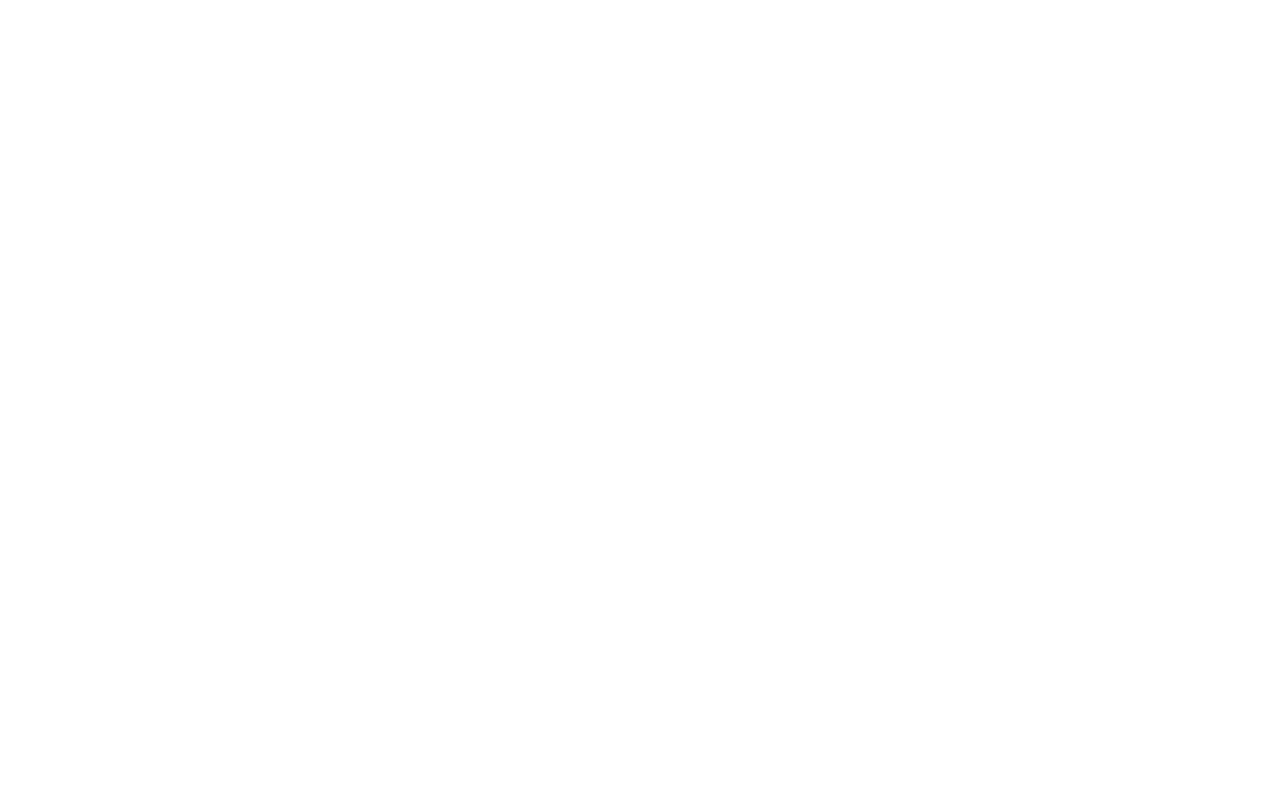
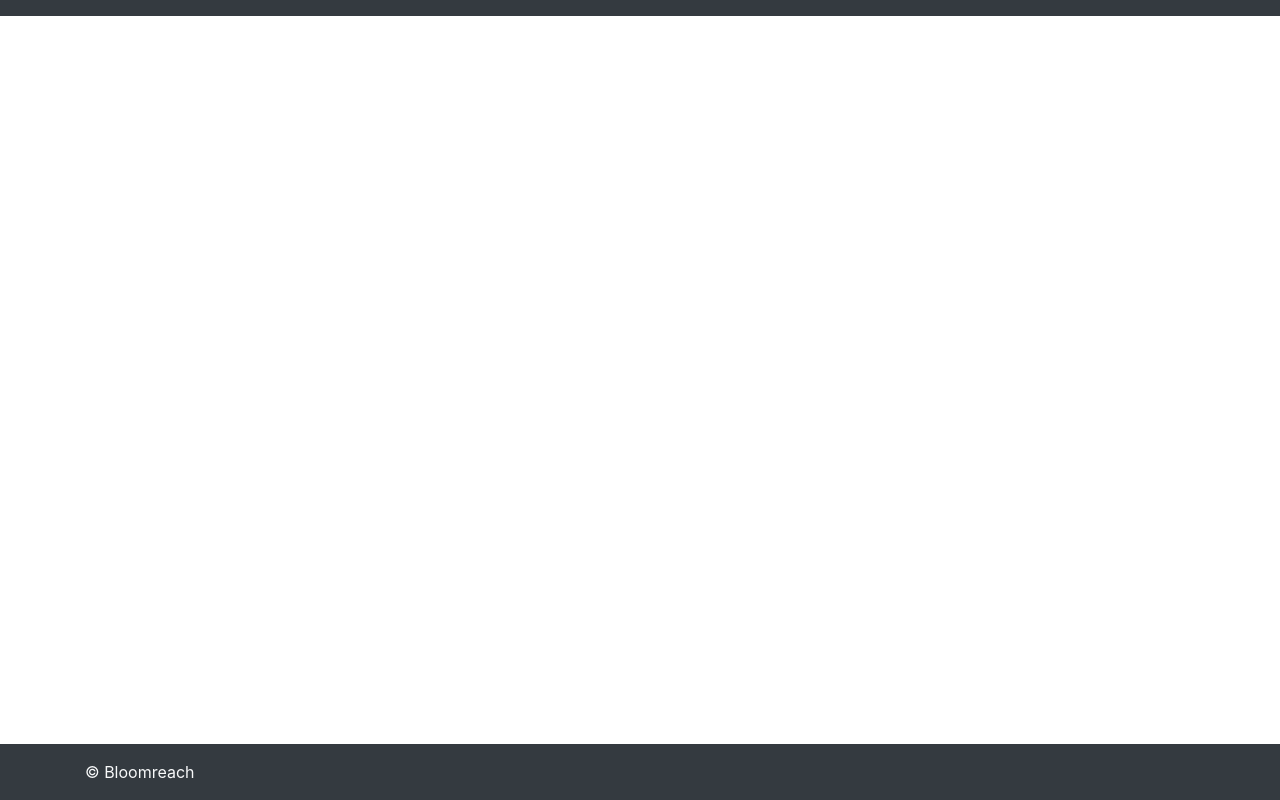
Before and after one commit to dokmic/brxm-vuejs-spa, a Vue app: page / in a window 1280 px wide. Built offline with nearby package versions, Linux system fonts and the light colour scheme.

Commit message:
Add base application layout

```diff
--- a/public/index.html
+++ b/public/index.html
@@ -7,6 +7,11 @@
     <meta name="description" content="Example Vue.js SPA for Bloomreach Experience" />
 
     <title>brXM + Vue.js = ♥️</title>
+
+    <link rel="stylesheet" media="screen"
+      href="https://stackpath.bootstrapcdn.com/bootstrap/4.3.1/css/bootstrap.min.css"
+      integrity="sha384-ggOyR0iXCbMQv3Xipma34MD+dH/1fQ784/j6cY/iJTQUOhcWr7x9JvoRxT2MZw1T"
+      crossorigin="anonymous" />
   </head>
   <body>
     <noscript>You need to enable JavaScript to run this app.</noscript>
--- a/src/App.vue
+++ b/src/App.vue
@@ -1,3 +1,38 @@
 <template>
-  <div id="app"></div>
+  <div id="app" class="d-flex flex-column">
+    <header>
+      <nav class="navbar navbar-expand-sm navbar-dark sticky-top bg-dark" role="navigation">
+        <div class="container">
+          <div class="collapse navbar-collapse" />
+        </div>
+      </nav>
+    </header>
+    <section class="container pt-3" />
+    <footer class="bg-dark text-light py-3">
+      <div class="container clearfix">
+        <div class="float-left pr-3">&copy; Bloomreach</div>
+        <div class="overflow-hidden" />
+      </div>
+    </footer>
+  </div>
 </template>
+
+<style>
+#app {
+  padding-bottom: 0;
+  font-family: -apple-system, BlinkMacSystemFont, 'Segoe UI', 'Roboto', 'Oxygen',
+    'Ubuntu', 'Cantarell', 'Fira Sans', 'Droid Sans', 'Helvetica Neue', sans-serif;
+  -webkit-font-smoothing: antialiased;
+  -moz-osx-font-smoothing: grayscale;
+
+  height: 100vh;
+}
+
+#app > .container {
+   flex: 1;
+}
+
+#app .has-edit-button {
+  position: relative;
+}
+</style>
```
